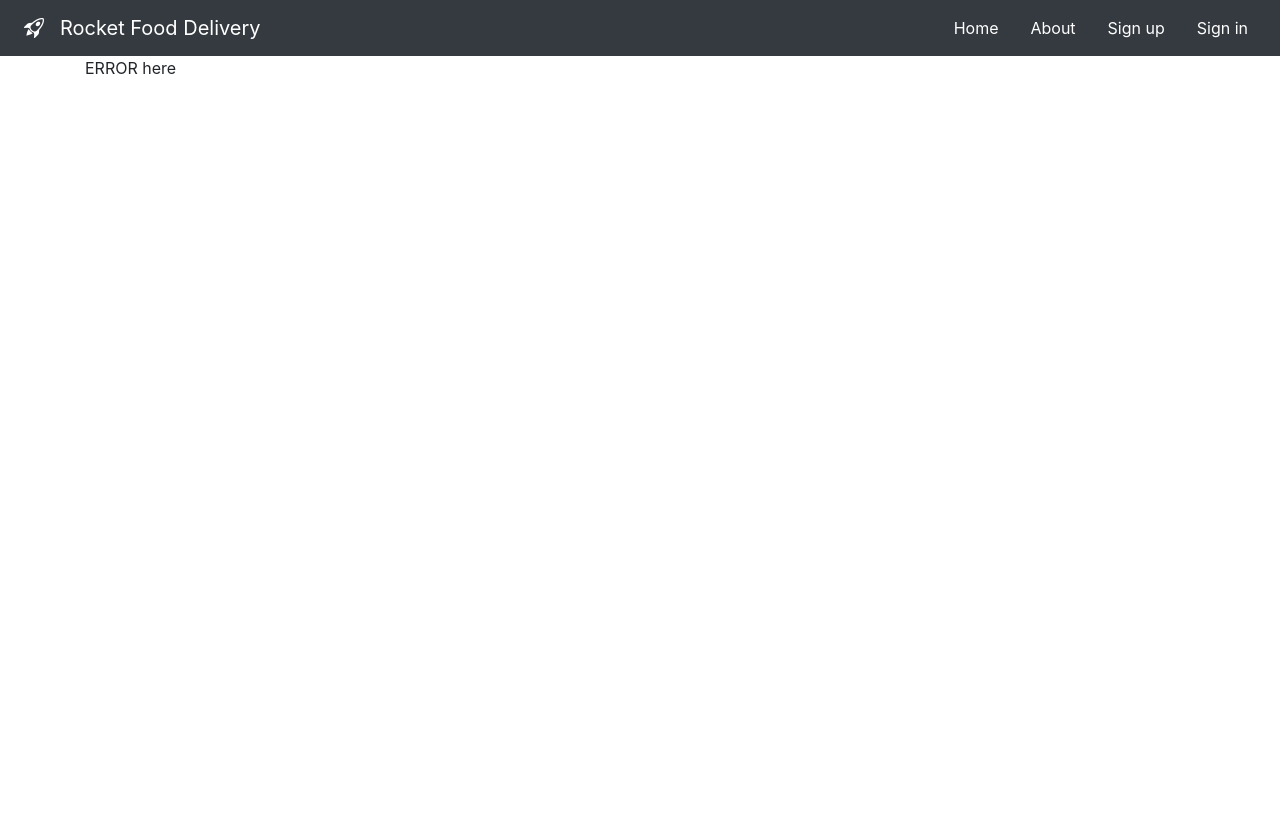
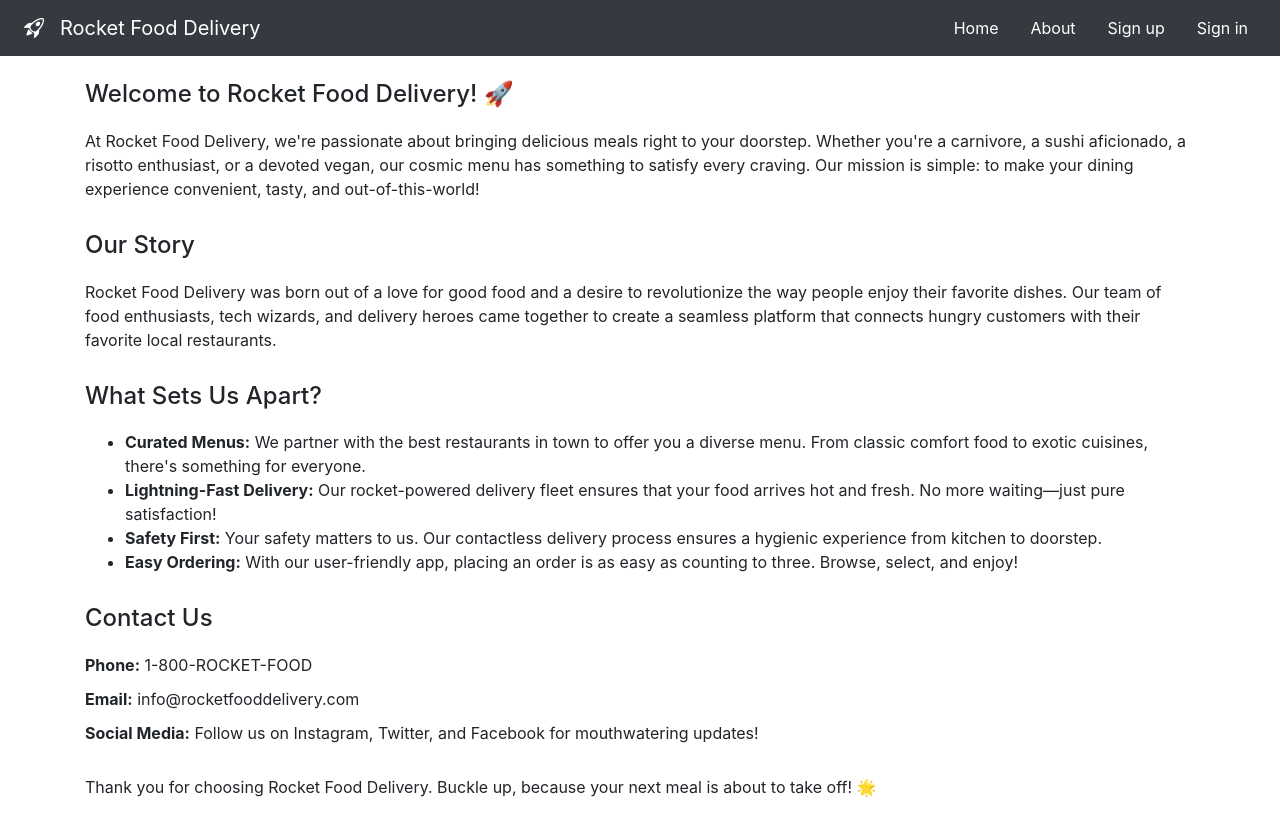
Before and after one commit to gustavo-ribeiro-santiago/full-stack-food-delivery-frontend, a Next.js app: page /about in a window 1280 px wide. Before the commit the page ends 800 px from the top, so only its background shows below. Built offline with nearby package versions, Linux system fonts and the light colour scheme; no server answers.

Commit message:
added about page

```diff
--- a/components/layout.js
+++ b/components/layout.js
@@ -56,7 +56,7 @@ const Layout = (props) => {
             </Link>
           </NavItem>
           <NavItem>
-            <Link legacyBehavior href="/">
+            <Link legacyBehavior href="/about">
               <a className="nav-link bg-dark rounded">About</a>
             </Link>
           </NavItem>
--- /dev/null
+++ b/pages/about.js
@@ -0,0 +1,71 @@
+function TheApp() {
+  return (
+    <div className="mt-4 mb-4">
+      <div className="section">
+        <h2>Welcome to Rocket Food Delivery! 🚀</h2>
+        <p>
+          At Rocket Food Delivery, we're passionate about bringing delicious
+          meals right to your doorstep. Whether you're a carnivore, a sushi
+          aficionado, a risotto enthusiast, or a devoted vegan, our cosmic menu
+          has something to satisfy every craving. Our mission is simple: to make
+          your dining experience convenient, tasty, and out-of-this-world!
+        </p>
+      </div>
+      <div class="section">
+        <h2>Our Story</h2>
+        <p>
+          Rocket Food Delivery was born out of a love for good food and a desire
+          to revolutionize the way people enjoy their favorite dishes. Our team
+          of food enthusiasts, tech wizards, and delivery heroes came together
+          to create a seamless platform that connects hungry customers with
+          their favorite local restaurants.
+        </p>
+      </div>
+      <div class="section">
+        <h2>What Sets Us Apart?</h2>
+        <ul>
+          <li>
+            <strong>Curated Menus:</strong> We partner with the best restaurants
+            in town to offer you a diverse menu. From classic comfort food to
+            exotic cuisines, there's something for everyone.
+          </li>
+          <li>
+            <strong>Lightning-Fast Delivery:</strong> Our rocket-powered
+            delivery fleet ensures that your food arrives hot and fresh. No more
+            waiting—just pure satisfaction!
+          </li>
+          <li>
+            <strong>Safety First:</strong> Your safety matters to us. Our
+            contactless delivery process ensures a hygienic experience from
+            kitchen to doorstep.
+          </li>
+          <li>
+            <strong>Easy Ordering:</strong> With our user-friendly app, placing
+            an order is as easy as counting to three. Browse, select, and enjoy!
+          </li>
+        </ul>
+      </div>
+      <div class="section contact-info">
+        <h2>Contact Us</h2>
+        <ul>
+          <li>
+            <strong>Phone:</strong> 1-800-ROCKET-FOOD
+          </li>
+          <li>
+            <strong>Email:</strong> info@rocketfooddelivery.com
+          </li>
+          <li>
+            <strong>Social Media:</strong> Follow us on Instagram, Twitter, and
+            Facebook for mouthwatering updates!
+          </li>
+        </ul>
+      </div>
+      <p>
+        Thank you for choosing Rocket Food Delivery. Buckle up, because your
+        next meal is about to take off! 🌟
+      </p>
+    </div>
+  );
+}
+
+export default TheApp;
--- a/pages/test.js
+++ /dev/null
@@ -1,5 +0,0 @@
-function TheApp() {
-    return <h1>Hello World</h1>
-  }
-
-  export default TheApp
--- a/styles/globals.css
+++ b/styles/globals.css
@@ -14,3 +14,33 @@ a {
 * {
   box-sizing: border-box;
 }
+
+.section {
+  margin-bottom: 30px;
+}
+
+.section h2 {
+  font-size: 24px;
+  margin-bottom: 20px;
+}
+
+.team-list {
+  list-style: none;
+  padding-left: 0;
+}
+
+.team-list li {
+  margin-bottom: 10px;
+}
+
+.contact-info {
+  margin-top: 20px;
+}
+
+.contact-info ul {
+  list-style: none;
+  padding-left: 0;
+}
+.contact-info li {
+  margin-bottom: 10px;
+}
```
